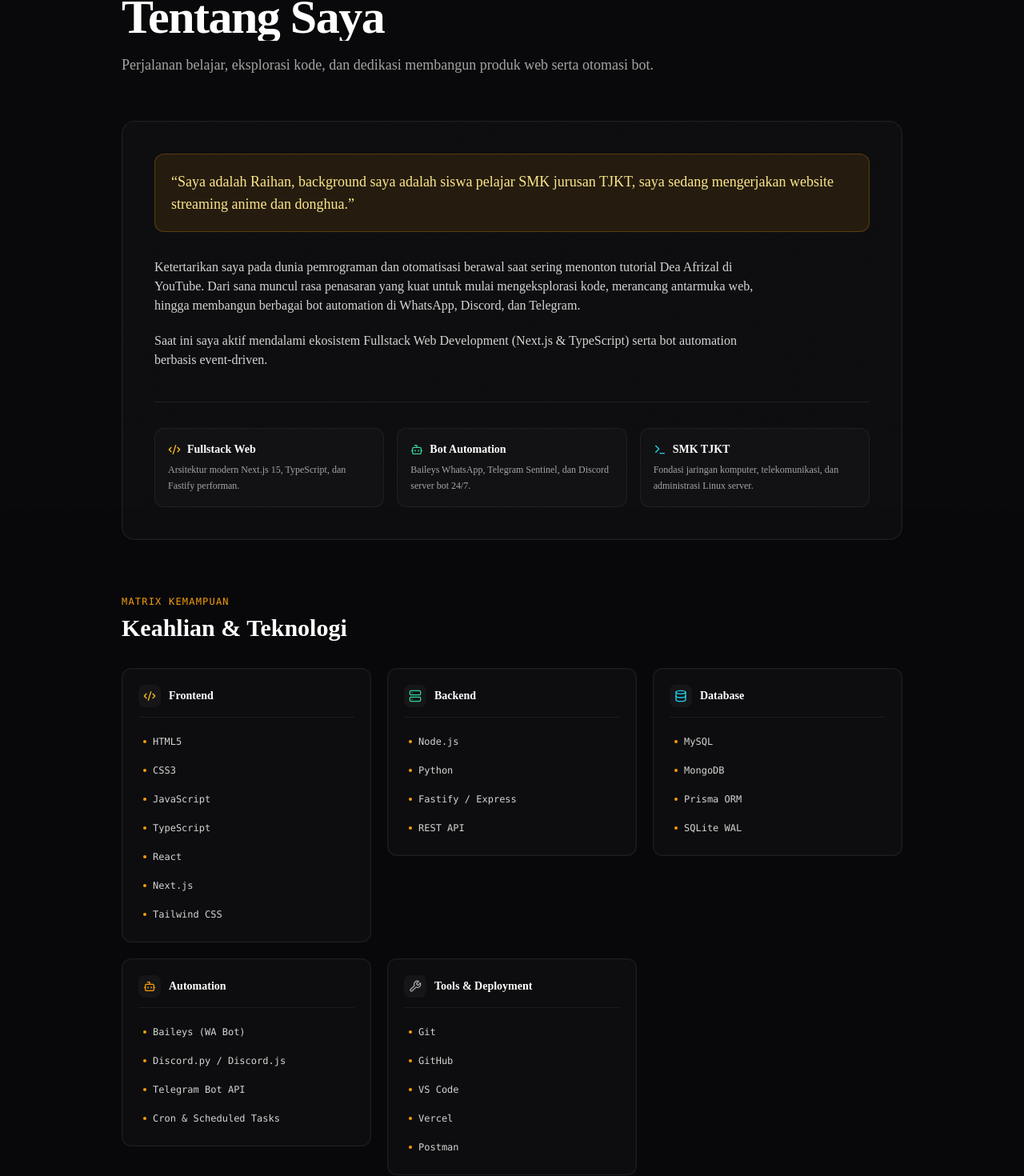
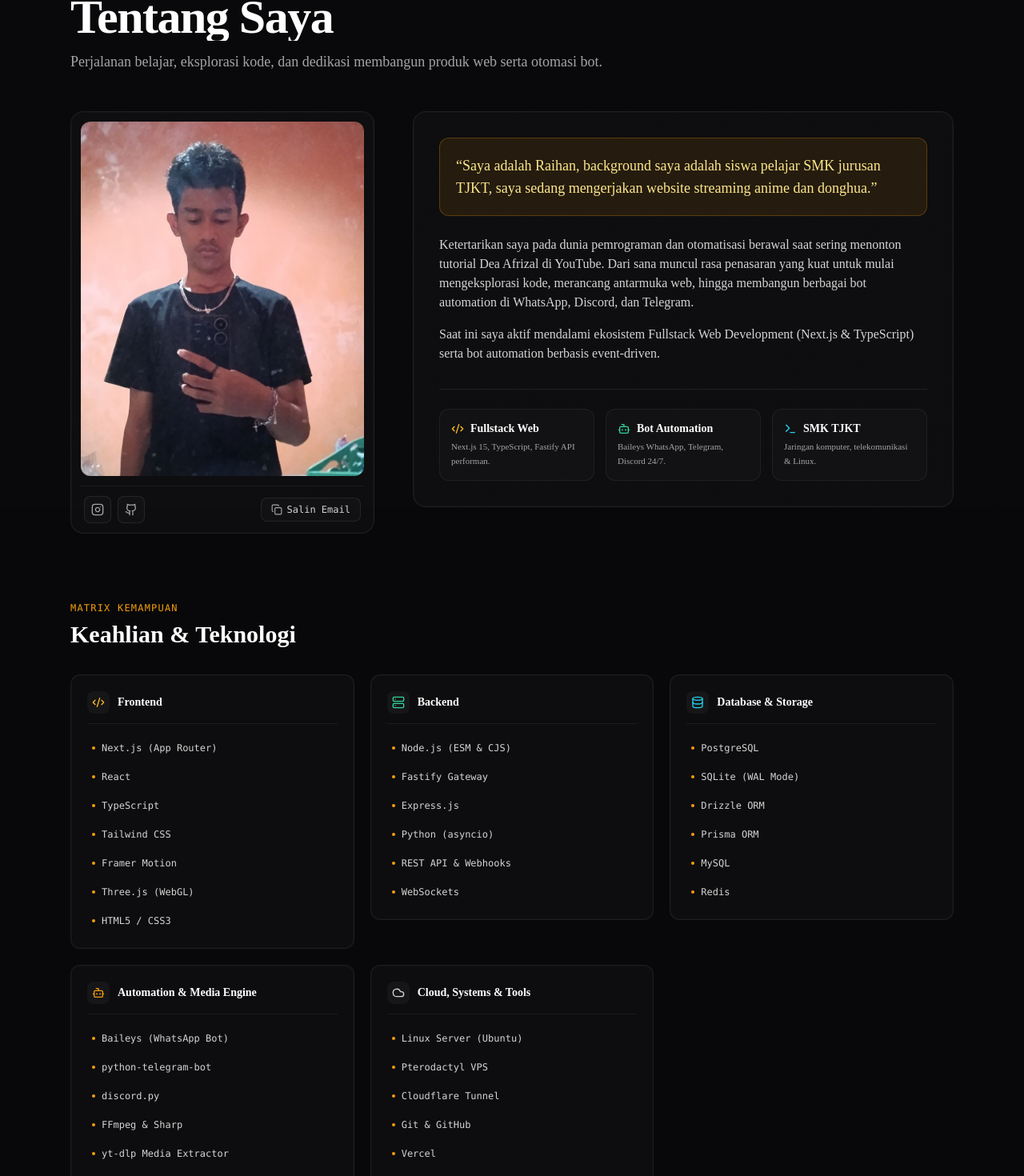
Before and after one commit to HannStillHere/portfolio-raihan, a Next.js app: page /about in a window 1280 px wide. Shown: the part 166-1636 px from the top of the page at 80% size. Built offline with nearby package versions, Linux system fonts and the light colour scheme.

Commit message:
perubahan teks dan penambahan foto profil

```diff
--- a/app/(main)/about/page.tsx
+++ b/app/(main)/about/page.tsx
@@ -2,83 +2,180 @@
 
 import { MaskedText } from "@/components/motion/MaskedText";
 import { Card3DTilt } from "@/components/motion/Card3DTilt";
+import Image from "next/image";
 import Link from "next/link";
-import { ArrowRight, Code2, Bot, Terminal, Cpu, Database, Server, Wrench } from "lucide-react";
+import {
+  ArrowRight,
+  Code2,
+  Bot,
+  Terminal,
+  Cpu,
+  Database,
+  Server,
+  Wrench,
+  Cloud,
+  Instagram,
+  Github,
+  Mail,
+  Copy,
+  Check,
+} from "lucide-react";
+import { useState } from "react";
 import { PERSONAL_INFO, SKILL_CATEGORIES } from "@/lib/data";
 
 const CATEGORY_ICONS: Record<string, React.ReactNode> = {
   Frontend: <Code2 className="w-4 h-4 text-amber-400" />,
   Backend: <Server className="w-4 h-4 text-emerald-400" />,
-  Database: <Database className="w-4 h-4 text-cyan-400" />,
-  Automation: <Bot className="w-4 h-4 text-amber-500" />,
-  "Tools & Deployment": <Wrench className="w-4 h-4 text-neutral-400" />,
+  "Database & Storage": <Database className="w-4 h-4 text-cyan-400" />,
+  "Automation & Media Engine": <Bot className="w-4 h-4 text-amber-500" />,
+  "Cloud, Systems & Tools": <Cloud className="w-4 h-4 text-neutral-300" />,
 };
 
 export default function AboutPage() {
+  const [copied, setCopied] = useState(false);
+
+  const handleCopyEmail = async () => {
+    await navigator.clipboard.writeText(PERSONAL_INFO.socials.email);
+    setCopied(true);
+    setTimeout(() => setCopied(false), 2000);
+  };
+
   return (
     <div className="min-h-screen py-16 sm:py-24">
-      <div className="max-w-5xl mx-auto px-6">
-        <MaskedText className="mb-4">
+      <div className="max-w-6xl mx-auto px-6">
+        {/* Page Header */}
+        <div className="mb-12">
+          <MaskedText className="mb-3">
             <h1 className="text-5xl sm:text-6xl font-bold tracking-tight text-white">
               Tentang Saya
             </h1>
           </MaskedText>
 
-        <MaskedText delay={0.08} className="mb-14">
+          <MaskedText delay={0.08}>
             <p className="text-neutral-400 text-base sm:text-lg max-w-2xl leading-relaxed">
               Perjalanan belajar, eksplorasi kode, dan dedikasi membangun produk web serta otomasi bot.
             </p>
           </MaskedText>
+        </div>
 
-        {/* Narrative Bento Card with 3D Tilt */}
-        <div className="mb-16">
+        {/* 2-Column Editorial Grid: Left Photo Card | Right Narrative */}
+        <div className="grid lg:grid-cols-[380px_1fr] gap-10 lg:gap-12 items-start mb-20">
+          {/* Left Column: Portrait Card with 3D Tilt */}
+          <div className="w-full max-w-[420px] mx-auto lg:max-w-none">
             <Card3DTilt>
-            <div className="card-bezel rounded-2xl p-6 sm:p-10 relative overflow-hidden">
-              <div className="p-4 sm:p-5 rounded-xl bg-amber-500/10 border border-amber-500/25 mb-8">
+              <div className="card-bezel rounded-2xl overflow-hidden p-2.5 sm:p-3 relative shadow-2xl">
+                {/* Portrait Container */}
+                <div className="relative w-full aspect-[4/5] rounded-xl overflow-hidden bg-[#050507]">
+                  <Image
+                    src="/images/profile/raihan-portrait.png"
+                    alt="Raihan Portrait"
+                    fill
+                    priority
+                    sizes="(max-width: 768px) 90vw, 380px"
+                    className="object-cover object-top transition-transform duration-700 hover:scale-105"
+                  />
+                </div>
+
+                {/* Quick Social Actions Below Photo */}
+                <div className="mt-3 pt-3 border-t border-white/[0.06] flex items-center justify-between gap-2 px-1">
+                  <div className="flex items-center gap-2">
+                    <Link
+                      href={PERSONAL_INFO.socials.instagram}
+                      target="_blank"
+                      rel="noopener noreferrer"
+                      className="p-2 rounded-lg border border-white/[0.08] bg-white/[0.02] hover:border-amber-500/40 text-neutral-400 hover:text-white transition-colors"
+                      title="Instagram @_raihan.ajaa"
+                      aria-label="Instagram"
+                    >
+                      <Instagram className="w-4 h-4" />
+                    </Link>
+
+                    <Link
+                      href={PERSONAL_INFO.socials.github}
+                      target="_blank"
+                      rel="noopener noreferrer"
+                      className="p-2 rounded-lg border border-white/[0.08] bg-white/[0.02] hover:border-amber-500/40 text-neutral-400 hover:text-white transition-colors"
+                      title="GitHub HannStillHere"
+                      aria-label="GitHub"
+                    >
+                      <Github className="w-4 h-4" />
+                    </Link>
+                  </div>
+
+                  <button
+                    onClick={handleCopyEmail}
+                    className="inline-flex items-center gap-1.5 px-3 py-1.5 rounded-lg border border-white/[0.08] bg-white/[0.02] hover:border-amber-500/40 text-xs font-mono text-neutral-300 hover:text-white transition-colors"
+                    title="Salin email"
+                  >
+                    {copied ? (
+                      <>
+                        <Check className="w-3.5 h-3.5 text-emerald-400" />
+                        <span className="text-emerald-400">Tersalin</span>
+                      </>
+                    ) : (
+                      <>
+                        <Copy className="w-3.5 h-3.5 text-neutral-400" />
+                        <span>Salin Email</span>
+                      </>
+                    )}
+                  </button>
+                </div>
+              </div>
+            </Card3DTilt>
+          </div>
+
+          {/* Right Column: Narrative Story & Experience Bento */}
+          <div className="space-y-6">
+            <Card3DTilt>
+              <div className="card-bezel rounded-2xl p-6 sm:p-8">
+                {/* Verbatim SMK Opening Quote */}
+                <div className="p-4 sm:p-5 rounded-xl bg-amber-500/10 border border-amber-500/25 mb-6">
                   <p className="text-base sm:text-lg text-amber-200 font-medium leading-relaxed">
                     &ldquo;{PERSONAL_INFO.about.opening}&rdquo;
                   </p>
                 </div>
 
-              <div className="space-y-5 text-sm sm:text-base text-neutral-300 leading-relaxed max-w-3xl">
+                {/* Personal Journey */}
+                <div className="space-y-4 text-sm sm:text-base text-neutral-300 leading-relaxed">
                   <p>{PERSONAL_INFO.about.story}</p>
                   <p>{PERSONAL_INFO.about.focus}</p>
                 </div>
 
                 {/* Focus Pillars */}
-              <div className="grid sm:grid-cols-3 gap-4 mt-10 pt-8 border-t border-white/[0.08]">
-                <div className="p-4 rounded-xl bg-white/[0.02] border border-white/[0.06]">
-                  <div className="flex items-center gap-2 text-white font-semibold text-sm mb-1.5">
-                    <Code2 className="w-4 h-4 text-amber-400" />
+                <div className="grid sm:grid-cols-3 gap-3.5 mt-8 pt-6 border-t border-white/[0.08]">
+                  <div className="p-3.5 rounded-xl bg-white/[0.02] border border-white/[0.06]">
+                    <div className="flex items-center gap-2 text-white font-semibold text-xs sm:text-sm mb-1">
+                      <Code2 className="w-4 h-4 text-amber-400 shrink-0" />
                       <span>Fullstack Web</span>
                     </div>
-                  <p className="text-xs text-neutral-400 leading-relaxed">
-                    Arsitektur modern Next.js 15, TypeScript, dan Fastify performan.
+                    <p className="text-[11px] text-neutral-400 leading-relaxed">
+                      Next.js 15, TypeScript, Fastify API performan.
                     </p>
                   </div>
 
-                <div className="p-4 rounded-xl bg-white/[0.02] border border-white/[0.06]">
-                  <div className="flex items-center gap-2 text-white font-semibold text-sm mb-1.5">
-                    <Bot className="w-4 h-4 text-emerald-400" />
+                  <div className="p-3.5 rounded-xl bg-white/[0.02] border border-white/[0.06]">
+                    <div className="flex items-center gap-2 text-white font-semibold text-xs sm:text-sm mb-1">
+                      <Bot className="w-4 h-4 text-emerald-400 shrink-0" />
                       <span>Bot Automation</span>
                     </div>
-                  <p className="text-xs text-neutral-400 leading-relaxed">
-                    Baileys WhatsApp, Telegram Sentinel, dan Discord server bot 24/7.
+                    <p className="text-[11px] text-neutral-400 leading-relaxed">
+                      Baileys WhatsApp, Telegram, Discord 24/7.
                     </p>
                   </div>
 
-                <div className="p-4 rounded-xl bg-white/[0.02] border border-white/[0.06]">
-                  <div className="flex items-center gap-2 text-white font-semibold text-sm mb-1.5">
-                    <Terminal className="w-4 h-4 text-cyan-400" />
+                  <div className="p-3.5 rounded-xl bg-white/[0.02] border border-white/[0.06]">
+                    <div className="flex items-center gap-2 text-white font-semibold text-xs sm:text-sm mb-1">
+                      <Terminal className="w-4 h-4 text-cyan-400 shrink-0" />
                       <span>SMK TJKT</span>
                     </div>
-                  <p className="text-xs text-neutral-400 leading-relaxed">
-                    Fondasi jaringan komputer, telekomunikasi, dan administrasi Linux server.
+                    <p className="text-[11px] text-neutral-400 leading-relaxed">
+                      Jaringan komputer, telekomunikasi & Linux.
                     </p>
                   </div>
                 </div>
               </div>
             </Card3DTilt>
+          </div>
         </div>
 
         {/* Tech Stack Matrix */}
--- a/lib/data.ts
+++ b/lib/data.ts
@@ -46,50 +46,57 @@ export const SKILL_CATEGORIES: SkillCategory[] = [
   {
     category: "Frontend",
     skills: [
-      { name: "HTML5" },
-      { name: "CSS3" },
-      { name: "JavaScript" },
+      { name: "Next.js (App Router)" },
+      { name: "React" },
       { name: "TypeScript" },
-      { name: "React" },
-      { name: "Next.js" },
       { name: "Tailwind CSS" },
+      { name: "Framer Motion" },
+      { name: "Three.js (WebGL)" },
+      { name: "HTML5 / CSS3" },
     ],
   },
   {
     category: "Backend",
     skills: [
-      { name: "Node.js" },
-      { name: "Python" },
-      { name: "Fastify / Express" },
-      { name: "REST API" },
+      { name: "Node.js (ESM & CJS)" },
+      { name: "Fastify Gateway" },
+      { name: "Express.js" },
+      { name: "Python (asyncio)" },
+      { name: "REST API & Webhooks" },
+      { name: "WebSockets" },
     ],
   },
   {
-    category: "Database",
+    category: "Database & Storage",
     skills: [
+      { name: "PostgreSQL" },
+      { name: "SQLite (WAL Mode)" },
+      { name: "Drizzle ORM" },
+      { name: "Prisma ORM" },
       { name: "MySQL" },
-      { name: "MongoDB" },
-      { name: "Prisma ORM" },
-      { name: "SQLite WAL" },
+      { name: "Redis" },
     ],
   },
   {
-    category: "Automation",
+    category: "Automation & Media Engine",
     skills: [
-      { name: "Baileys (WA Bot)" },
-      { name: "Discord.py / Discord.js" },
-      { name: "Telegram Bot API" },
-      { name: "Cron & Scheduled Tasks" },
+      { name: "Baileys (WhatsApp Bot)" },
+      { name: "python-telegram-bot" },
+      { name: "discord.py" },
+      { name: "FFmpeg & Sharp" },
+      { name: "yt-dlp Media Extractor" },
+      { name: "OpenCV & Win32 API" },
     ],
   },
   {
-    category: "Tools & Deployment",
+    category: "Cloud, Systems & Tools",
     skills: [
-      { name: "Git" },
-      { name: "GitHub" },
+      { name: "Linux Server (Ubuntu)" },
+      { name: "Pterodactyl VPS" },
+      { name: "Cloudflare Tunnel" },
+      { name: "Git & GitHub" },
+      { name: "Vercel" },
       { name: "VS Code" },
-      { name: "Vercel" },
-      { name: "Postman" },
     ],
   },
 ];
--- a/package.json
+++ b/package.json
@@ -29,6 +29,10 @@
     "autoprefixer": "^10.4.20",
     "postcss": "^8.4.49",
     "tailwindcss": "^3.4.17",
+    "tsx": "^4.23.15",
     "typescript": "^5.7.3"
+  },
+  "allowScripts": {
+    "esbuild@0.28.2": true
   }
 }
```
Also changed, not shown: public/images/profile/raihan-portrait.png (added), 1 other file (tests, documents, lock files or other folders). Lines whose indentation alone changed are shown as unchanged.
